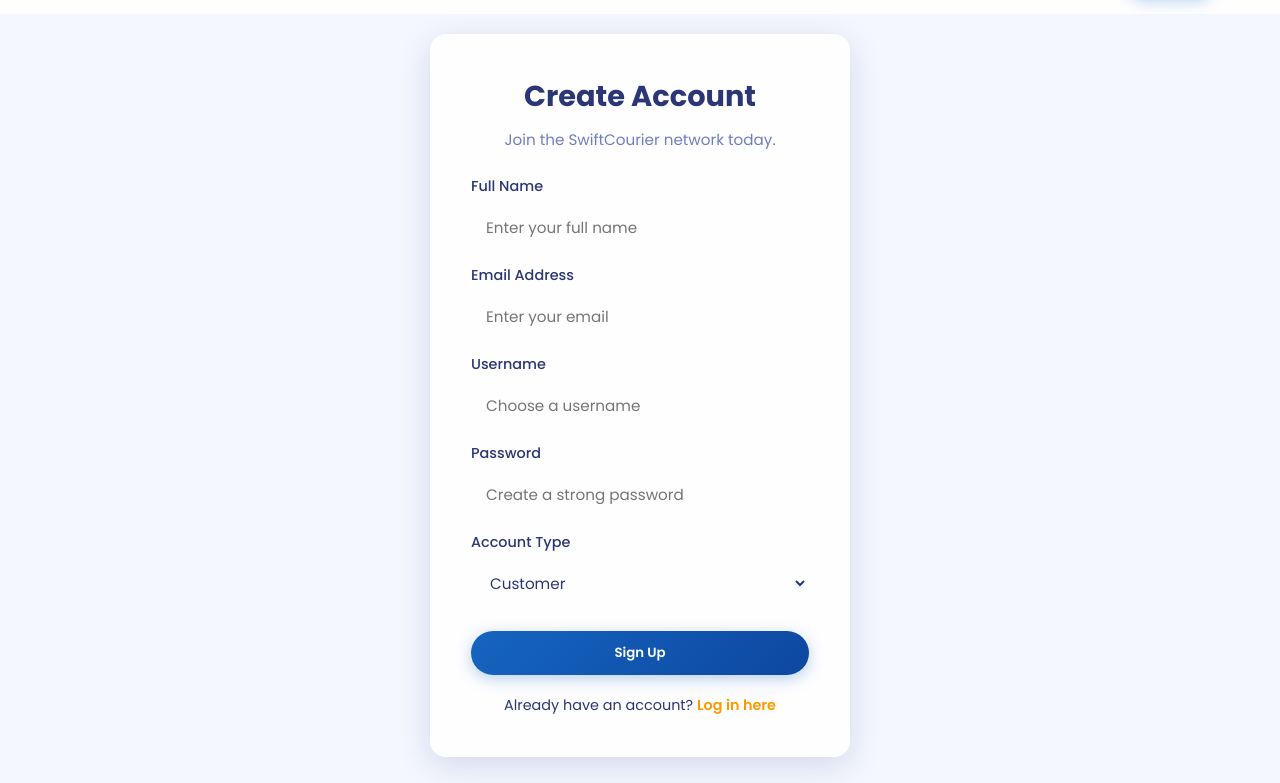
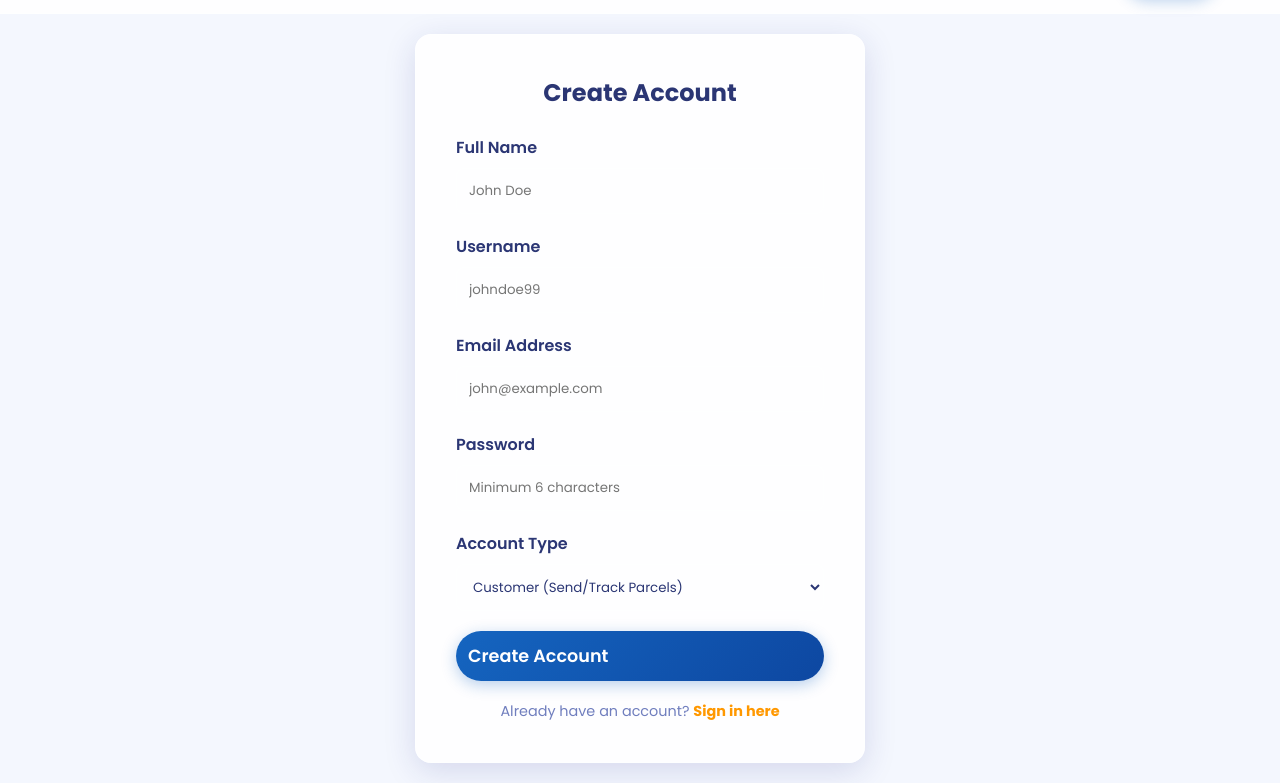
Before and after one commit to harun2006/FIRST, a plain HTML site: page frontend/register.html in a window 1280 px wide. Shown: the part 64-847 px from the top of the page. Drawn offline with Linux system fonts and the light colour scheme.

Commit message:
Add animated success modal for customer and agent registration

```diff
--- a/frontend/register.html
+++ b/frontend/register.html
@@ -6,166 +6,176 @@
   <link rel="stylesheet" href="css/style.css">
   <link rel="stylesheet" href="https://cdnjs.cloudflare.com/ajax/libs/font-awesome/6.4.0/css/all.min.css">
   <style>
-    .register-container {
-      display: flex;
-      justify-content: center;
-      align-items: center;
-      min-height: calc(100vh - 120px);
-      padding: 20px;
+    /* Basic centering for the auth box */
+    .auth-container { display: flex; justify-content: center; align-items: center; min-height: 85vh; padding: 20px; }
+    .auth-box { width: 100%; max-width: 450px; padding: 40px; text-align: center; border-radius: 16px; }
+    .form-group { text-align: left; margin-bottom: 20px; }
+    .form-group label { display: block; margin-bottom: 8px; font-weight: 600; }
+    .form-group input, .form-group select { width: 100%; padding: 12px; border: 1px solid var(--glass-border); border-radius: 8px; background: rgba(255, 255, 255, 0.1); color: var(--text-primary); }
+
+    /* --- ANIMATED SUCCESS MODAL STYLES --- */
+    .success-modal-overlay {
+        position: fixed; top: 0; left: 0; width: 100vw; height: 100vh;
+        background: rgba(0, 0, 0, 0.6);
+        display: none; align-items: center; justify-content: center;
+        z-index: 3000; backdrop-filter: blur(5px);
+        opacity: 0; transition: opacity 0.3s ease;
     }
-    .register-card {
-      width: 100%;
-      max-width: 420px;
-      padding: 40px;
-      margin: 0 auto;
-      border-radius: 16px;
+    .success-modal-overlay.active { display: flex; opacity: 1; }
+
+    .success-modal-box {
+        background: #ffffff;
+        border: 1px solid var(--glass-border);
+        width: 90%; max-width: 400px; padding: 40px 30px;
+        text-align: center; border-radius: 20px;
+        box-shadow: 0 15px 35px rgba(0,0,0,0.2);
+        transform: translateY(30px) scale(0.95);
+        transition: transform 0.4s cubic-bezier(0.175, 0.885, 0.32, 1.275);
     }
-    .register-card h2 {
-      text-align: center;
-      margin-bottom: 10px;
-      font-size: 1.8rem;
+
+    /* Dark Mode Support for Modal */
+    body.dark-theme .success-modal-box {
+        background: rgba(30, 30, 30, 0.95);
+        color: #e0e0e0;
     }
-    .register-card p.subtitle {
-      text-align: center;
-      color: var(--text-muted);
-      margin-bottom: 25px;
-      font-size: 0.95rem;
+
+    .success-modal-overlay.active .success-modal-box {
+        transform: translateY(0) scale(1);
     }
-    .register-card .form-group {
-      display: flex;
-      flex-direction: column;
-      gap: 8px;
-      margin-bottom: 15px;
-      width: 100%;
+
+    .success-icon {
+        font-size: 4.5rem; color: #4CAF50; margin-bottom: 20px;
+        animation: popIn 0.6s cubic-bezier(0.175, 0.885, 0.32, 1.275) forwards;
+        animation-delay: 0.1s;
+        opacity: 0; transform: scale(0);
     }
-    .register-card .form-group label {
-      font-weight: 500;
-      font-size: 0.9rem;
-    }
-    .register-card .form-control {
-      width: 100%;
-      padding: 10px 14px;
-      border-radius: 8px;
-      border: 1px solid var(--glass-border);
-      background: rgba(255, 255, 255, 0.08);
-      color: var(--text-primary);
-      font-size: 0.95rem;
-      outline: none;
-      box-sizing: border-box;
-    }
-    .register-card .form-control:focus {
-      border-color: var(--primary);
-      box-shadow: 0 0 0 3px rgba(21, 101, 192, 0.2);
-    }
-    .login-link {
-      text-align: center;
-      margin-top: 20px;
-      font-size: 0.9rem;
-    }
-    .login-link a {
-      color: var(--secondary);
-      text-decoration: none;
-      font-weight: 600;
+
+    @keyframes popIn {
+        to { opacity: 1; transform: scale(1); }
     }
   </style>
 </head>
 <body>
 
-  <!-- Minimal Navigation Bar for Registration -->
+  <!-- Navigation Bar -->
   <nav class="navbar">
     <a href="index.html" class="logo"><i class="fas fa-box-open"></i> SwiftCourier</a>
-
-    <!-- We removed the <ul> list of links completely! -->
-
     <div class="nav-btns">
-      <button class="theme-toggle" onclick="SwiftCourier.toggleTheme()"><i class="fas fa-moon"></i></button>
+      <button class="theme-toggle" onclick="SwiftCourier.toggleTheme()">
+        <i class="fas fa-moon"></i>
+      </button>
       <a href="login.html" class="btn btn-primary">Login</a>
     </div>
   </nav>
 
-  <div class="register-container">
-    <div class="glass register-card">
-      <h2>Create Account</h2>
-      <p class="subtitle">Join the SwiftCourier network today.</p>
+  <!-- Registration Form -->
+  <div class="auth-container">
+    <div class="auth-box glass">
+      <h2 style="margin-bottom: 25px; color: var(--text-primary);">Create Account</h2>
 
       <form id="registerForm">
         <div class="form-group">
-          <label for="regName">Full Name</label>
-          <input type="text" id="regName" class="form-control" placeholder="Enter your full name" required>
-        </div>
-
-        <!-- FIXED: Added Email Field back in! -->
-        <div class="form-group">
-          <label for="regEmail">Email Address</label>
-          <input type="email" id="regEmail" class="form-control" placeholder="Enter your email" required>
+          <label>Full Name</label>
+          <input type="text" id="regName" placeholder="John Doe" required>
         </div>
 
         <div class="form-group">
-          <label for="regUsername">Username</label>
-          <input type="text" id="regUsername" class="form-control" placeholder="Choose a username" required>
+          <label>Username</label>
+          <input type="text" id="regUsername" placeholder="johndoe99" required>
         </div>
 
         <div class="form-group">
-          <label for="regPassword">Password</label>
-          <input type="password" id="regPassword" class="form-control" placeholder="Create a strong password" required>
+          <label>Email Address</label>
+          <input type="email" id="regEmail" placeholder="john@example.com" required>
         </div>
 
         <div class="form-group">
-          <label for="regRole">Account Type</label>
-          <select id="regRole" class="form-control">
-            <option value="customer">Customer</option>
-            <option value="agent">Delivery Agent</option>
+          <label>Password</label>
+          <input type="password" id="regPassword" placeholder="Minimum 6 characters" required>
+        </div>
+
+        <div class="form-group">
+          <label>Account Type</label>
+          <select id="regRole" class="form-control" required>
+            <option value="customer" selected>Customer (Send/Track Parcels)</option>
+            <option value="agent">Delivery Agent (Manage Deliveries)</option>
           </select>
         </div>
 
-        <button type="submit" id="registerBtn" class="btn btn-primary" style="width: 100%; justify-content: center; margin-top: 10px; padding: 12px;">Sign Up</button>
+        <p id="errorMessage" style="color: #f44336; font-size: 0.9rem; margin-bottom: 15px; display: none;"></p>
+
+        <button type="submit" class="btn btn-primary" style="width: 100%; font-size: 1.1rem; padding: 12px;">Create Account</button>
       </form>
 
-      <div class="login-link">
-        Already have an account? <a href="login.html">Log in here</a>
+      <p style="margin-top: 20px; font-size: 0.9rem; color: var(--text-muted);">
+        Already have an account? <a href="login.html" style="color: #FF9800; font-weight: bold; text-decoration: none;">Sign in here</a>
+      </p>
     </div>
+  </div>
+
+  <!-- Animated Success Modal -->
+  <div class="success-modal-overlay" id="registerSuccessModal">
+    <div class="success-modal-box">
+      <i class="fas fa-user-check success-icon"></i>
+      <h2 style="margin-bottom: 10px;">Registration Successful!</h2>
+      <p style="color: var(--text-muted); font-size: 0.95rem;">Welcome to SwiftCourier! Your <span id="modalRoleText" style="font-weight: bold; color: var(--primary);"></span> account has been created.</p>
+
+      <button class="btn btn-primary" onclick="window.location.href='login.html'" style="width: 100%; padding: 14px; font-size: 1.05rem; border-radius: 8px; margin-top: 25px;">
+        Proceed to Login <i class="fas fa-arrow-right" style="margin-left: 8px;"></i>
+      </button>
     </div>
   </div>
 
   <script src="js/app.js"></script>
+
   <script>
-    document.getElementById('registerForm').addEventListener('submit', async (e) => {
-      e.preventDefault();
+    document.getElementById('registerForm').addEventListener('submit', async function(event) {
+        event.preventDefault();
 
-      const name = document.getElementById('regName').value;
-      const email = document.getElementById('regEmail').value; // Grab the email value
-      const username = document.getElementById('regUsername').value;
-      const password = document.getElementById('regPassword').value;
-      const role = document.getElementById('regRole').value;
-      const registerBtn = document.getElementById('registerBtn');
+        const submitBtn = this.querySelector('button[type="submit"]');
+        const errorMsg = document.getElementById('errorMessage');
 
-      const originalText = registerBtn.innerText;
-      registerBtn.innerHTML = '<i class="fas fa-spinner fa-spin"></i> Creating Account...';
-      registerBtn.disabled = true;
+        const userData = {
+            name: document.getElementById('regName').value,
+            username: document.getElementById('regUsername').value,
+            email: document.getElementById('regEmail').value,
+            password: document.getElementById('regPassword').value,
+            role: document.getElementById('regRole').value
+        };
+
+        const originalText = submitBtn.innerHTML;
+        submitBtn.innerHTML = '<i class="fas fa-spinner fa-spin"></i> Registering...';
+        submitBtn.disabled = true;
+        errorMsg.style.display = 'none';
 
         try {
             const response = await fetch('https://swiftcourier-backend-live.onrender.com/api/auth/register', {
                 method: 'POST',
                 headers: { 'Content-Type': 'application/json' },
-          body: JSON.stringify({ name, email, username, password, role }) // Send email to backend
+                body: JSON.stringify(userData)
             });
 
             const data = await response.json();
 
             if (response.ok) {
-          SwiftCourier.showToast('Account created successfully! Redirecting...', 'success');
-          setTimeout(() => {
-            window.location.href = 'login.html';
-          }, 2000);
+                // Determine text to show in the modal based on role chosen
+                const displayRole = userData.role === 'customer' ? 'Customer' : 'Delivery Agent';
+                document.getElementById('modalRoleText').innerText = displayRole;
+
+                // Trigger the animated modal
+                document.getElementById('registerSuccessModal').classList.add('active');
             } else {
-          SwiftCourier.showToast(data.message || data.error || 'Registration failed.', 'error');
+                errorMsg.textContent = data.error || 'Registration failed';
+                errorMsg.style.display = 'block';
+                submitBtn.innerHTML = originalText;
+                submitBtn.disabled = false;
             }
         } catch (error) {
-        console.error('Registration error:', error);
-        SwiftCourier.showToast('Failed to connect to the server. Is it running?', 'error');
-      } finally {
-        registerBtn.innerText = originalText;
-        registerBtn.disabled = false;
+            console.error("Register Error:", error);
+            errorMsg.textContent = "Cannot connect to server. Please try again.";
+            errorMsg.style.display = 'block';
+            submitBtn.innerHTML = originalText;
+            submitBtn.disabled = false;
         }
     });
   </script>
```
Lines whose indentation alone changed are shown as unchanged.
